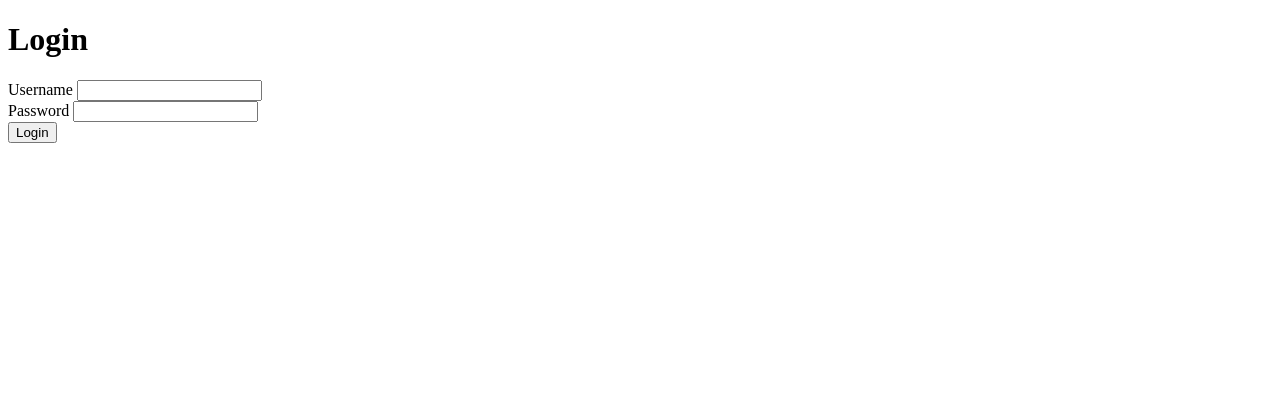
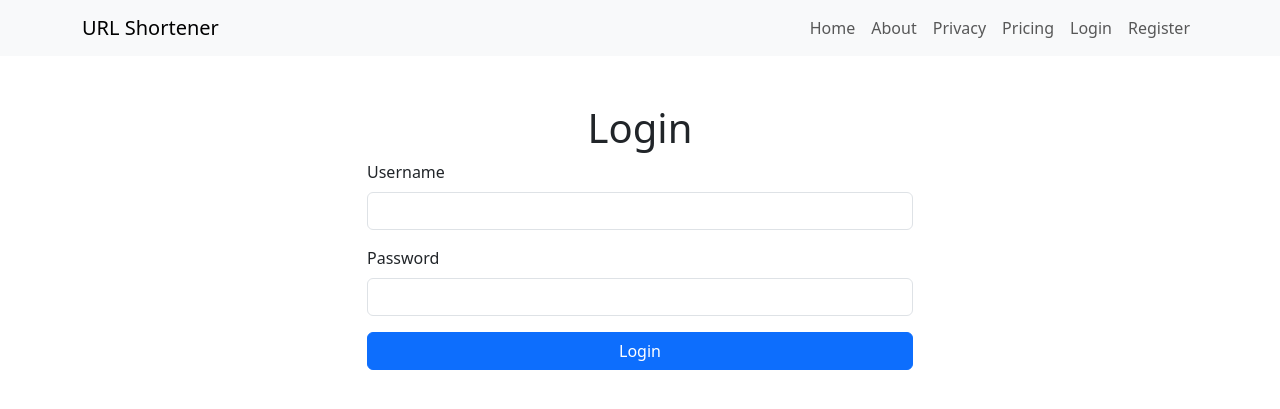
Before and after one commit to azshifat007/link-shortener, a Flask app: page /login in a window 1280 px wide. Shown: the top 409 px of the page. Run offline with Flask 3, Linux system fonts and the light colour scheme.

Commit message:
navbar now showing all pages and terms and condition + privacy now showing

```diff
--- a/app.py
+++ b/app.py
@@ -29,15 +29,19 @@ def home():
     """Home page."""
     return render_template('index.html')
 
+@app.route('/terms')
+def terms():
+    return render_template('terms_and_conditions.html')
+
+@app.route('/privacy')
+def privacy():
+    return render_template('privacy _policy.html')
+
 @app.route('/about')
 def about():
     """About page."""
     return render_template('about.html')
 
-@app.route('/privacy')
-def privacy():
-    """Privacy policy page."""
-    return render_template('privacy.html')
 
 @app.route('/pricing')
 def pricing():
--- a/templates/login.html
+++ b/templates/login.html
@@ -1,22 +1,33 @@
 <!DOCTYPE html>
 <html lang="en">
 <head>
+    <meta charset="UTF-8">
+    <meta name="viewport" content="width=device-width, initial-scale=1.0">
     <title>Login</title>
+    <!-- Bootstrap CSS -->
+    <link rel="stylesheet" href="https://cdn.jsdelivr.net/npm/bootstrap@5.3.0/dist/css/bootstrap.min.css">
 </head>
 <body>
+    {% include 'navbar.html' %}
     <div class="container mt-5">
-        <h1>Login</h1>
+        <div class="row justify-content-center">
+            <div class="col-md-6">
+                <h1 class="text-center">Login</h1>
                 <form method="POST" action="{{ url_for('login') }}">
                     <div class="mb-3">
-                <label for="username">Username</label>
+                        <label for="username" class="form-label">Username</label>
                         <input type="text" class="form-control" id="username" name="username" required>
                     </div>
                     <div class="mb-3">
-                <label for="password">Password</label>
+                        <label for="password" class="form-label">Password</label>
                         <input type="password" class="form-control" id="password" name="password" required>
                     </div>
-            <button type="submit" class="btn btn-primary">Login</button>
+                    <button type="submit" class="btn btn-primary w-100">Login</button>
                 </form>
             </div>
+        </div>
+    </div>
+    <!-- Bootstrap Bundle JS -->
+    <script src="https://cdn.jsdelivr.net/npm/bootstrap@5.3.0/dist/js/bootstrap.bundle.min.js"></script>
 </body>
 </html>
--- /dev/null
+++ b/templates/navbar.html
@@ -0,0 +1,40 @@
+<!-- navbar.html -->
+<nav class="navbar navbar-expand-lg navbar-light bg-light">
+    <div class="container">
+        <a class="navbar-brand" href="{{ url_for('home') }}">URL Shortener</a>
+        <button class="navbar-toggler" type="button" data-bs-toggle="collapse" data-bs-target="#navbarNav" aria-controls="navbarNav" aria-expanded="false" aria-label="Toggle navigation">
+            <span class="navbar-toggler-icon"></span>
+        </button>
+        <div class="collapse navbar-collapse" id="navbarNav">
+            <ul class="navbar-nav ms-auto">
+                <li class="nav-item">
+                    <a class="nav-link" href="{{ url_for('home') }}">Home</a>
+                </li>
+                <li class="nav-item">
+                    <a class="nav-link" href="{{ url_for('about') }}">About</a>
+                </li>
+                <li class="nav-item">
+                    <a class="nav-link" href="{{ url_for('privacy') }}">Privacy</a>
+                </li>
+                <li class="nav-item">
+                    <a class="nav-link" href="{{ url_for('pricing') }}">Pricing</a>
+                </li>
+                {% if current_user.is_authenticated %}
+                <li class="nav-item">
+                    <a class="nav-link" href="{{ url_for('dashboard') }}">Dashboard</a>
+                </li>
+                <li class="nav-item">
+                    <a class="nav-link" href="{{ url_for('logout') }}">Logout</a>
+                </li>
+                {% else %}
+                <li class="nav-item">
+                    <a class="nav-link" href="{{ url_for('login') }}">Login</a>
+                </li>
+                <li class="nav-item">
+                    <a class="nav-link" href="{{ url_for('register') }}">Register</a>
+                </li>
+                {% endif %}
+            </ul>
+        </div>
+    </div>
+</nav>
```
Also changed, not shown: templates/base.html (added, +20 -0 lines), templates/index.html (+1 -29 lines), templates/register.html (+13 -5 lines). Lines whose indentation alone changed are shown as unchanged.
